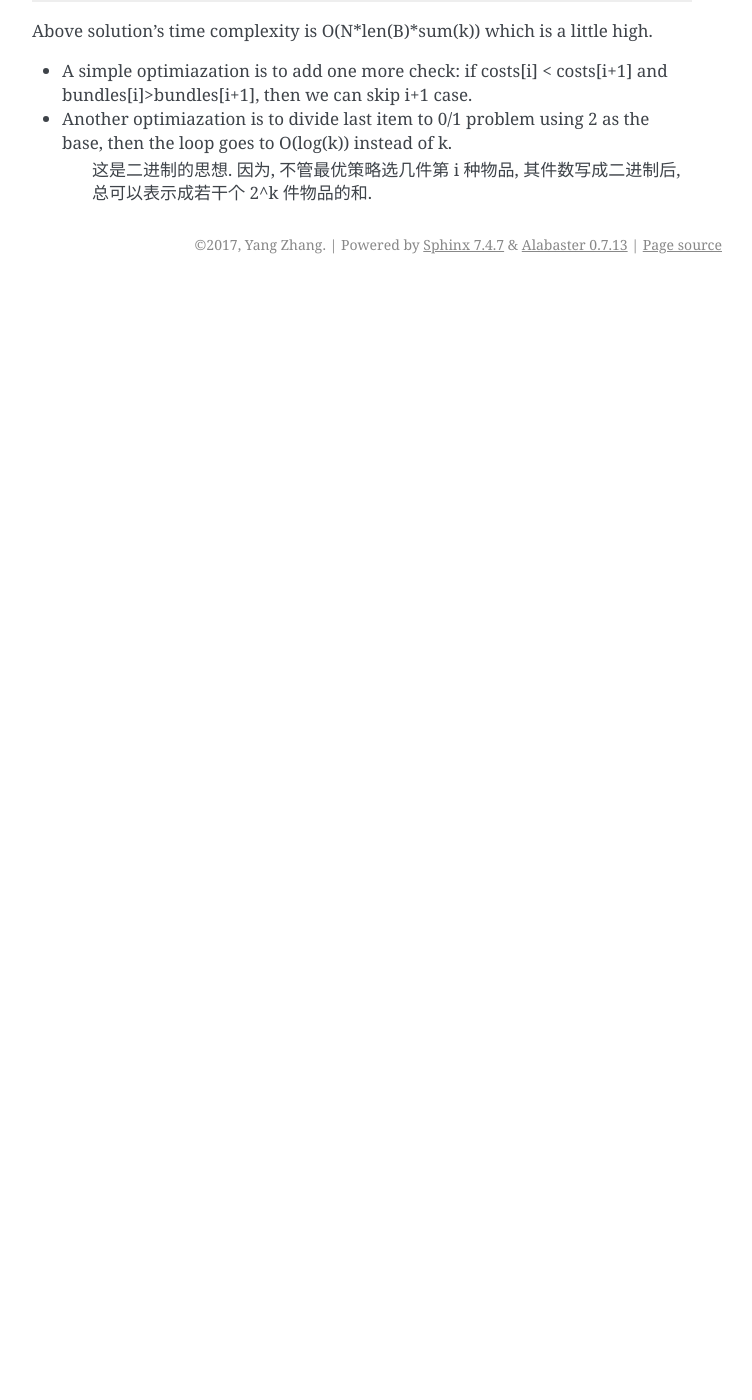
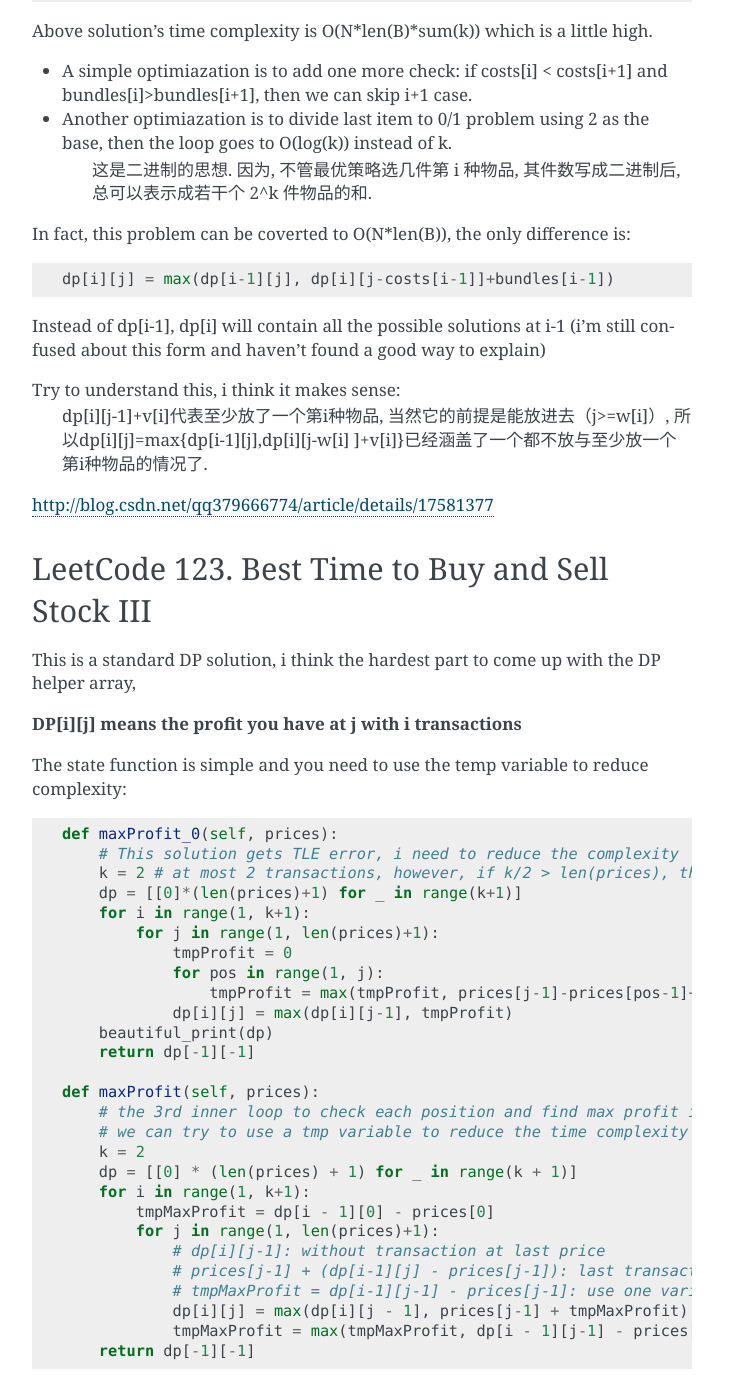
Before and after one commit to sheep-sheep/Mywebsite, a Sphinx documentation site: the page built from mysite/sphinx/dynamic_programming.rst, in a window 1280 px wide and 1400 px high, scrolled down 2348 px. Shown: the whole window, without its empty margins (388-1140 px from the left). Built offline with Sphinx 7.4.7, drawn with Linux system fonts in a browser that asks for light colours; formulas are drawn with MathJax 3; before the commit the page ends 2632 px from its top, so only the background shows below that; some of the changed text lies outside the part shown.

Commit message:
'buyandsell'

```diff
--- a/mysite/sphinx/dynamic_programming.rst
+++ b/mysite/sphinx/dynamic_programming.rst
@@ -116,3 +116,55 @@ Above solution's time complexity is O(N*len(B)*sum(k)) which is a little high.
 
 * Another optimiazation is to divide last item to 0/1 problem using 2 as the base, then the loop goes to O(log(k)) instead of k.
     这是二进制的思想. 因为, 不管最优策略选几件第 i 种物品, 其件数写成二进制后, 总可以表示成若干个 2^k 件物品的和.
+
+
+In fact, this problem can be coverted to O(N*len(B)), the only difference is::
+
+        dp[i][j] = max(dp[i-1][j], dp[i][j-costs[i-1]]+bundles[i-1])
+
+Instead of dp[i-1], dp[i] will contain all the possible solutions at i-1 (i'm still confused about this form and haven't found a good way to explain)
+
+Try to understand this, i think it makes sense:
+    dp[i][j-1]+v[i]代表至少放了一个第i种物品, 当然它的前提是能放进去（j>=w[i]）, 所以dp[i][j]=max{dp[i-1][j],dp[i][j-w[i] ]+v[i]}已经涵盖了一个都不放与至少放一个第i种物品的情况了.
+
+http://blog.csdn.net/qq379666774/article/details/17581377
+
+
+
+
+LeetCode 123. Best Time to Buy and Sell Stock III
+--------------------------------------------------------
+
+This is a standard DP solution, i think the hardest part to come up with the DP helper array,
+
+**DP[i][j] means the profit you have at j with i transactions**
+
+The state function is simple and you need to use the temp variable to reduce complexity::
+
+        def maxProfit_0(self, prices):
+            # This solution gets TLE error, i need to reduce the complexity
+            k = 2 # at most 2 transactions, however, if k/2 > len(prices), that means you can get all the profits.
+            dp = [[0]*(len(prices)+1) for _ in range(k+1)]
+            for i in range(1, k+1):
+                for j in range(1, len(prices)+1):
+                    tmpProfit = 0
+                    for pos in range(1, j):
+                        tmpProfit = max(tmpProfit, prices[j-1]-prices[pos-1]+dp[i-1][pos])
+                    dp[i][j] = max(dp[i][j-1], tmpProfit)
+            beautiful_print(dp)
+            return dp[-1][-1]
+
+        def maxProfit(self, prices):
+            # the 3rd inner loop to check each position and find max profit is unnecessary
+            # we can try to use a tmp variable to reduce the time complexity
+            k = 2
+            dp = [[0] * (len(prices) + 1) for _ in range(k + 1)]
+            for i in range(1, k+1):
+                tmpMaxProfit = dp[i - 1][0] - prices[0]
+                for j in range(1, len(prices)+1):
+                    # dp[i][j-1]: without transaction at last price
+                    # prices[j-1] + (dp[i-1][j] - prices[j-1]): last transaction at last price
+                    # tmpMaxProfit = dp[i-1][j-1] - prices[j-1]: use one variable to reduce the loop
+                    dp[i][j] = max(dp[i][j - 1], prices[j-1] + tmpMaxProfit)
+                    tmpMaxProfit = max(tmpMaxProfit, dp[i - 1][j-1] - prices[j-1])
+            return dp[-1][-1]
```
